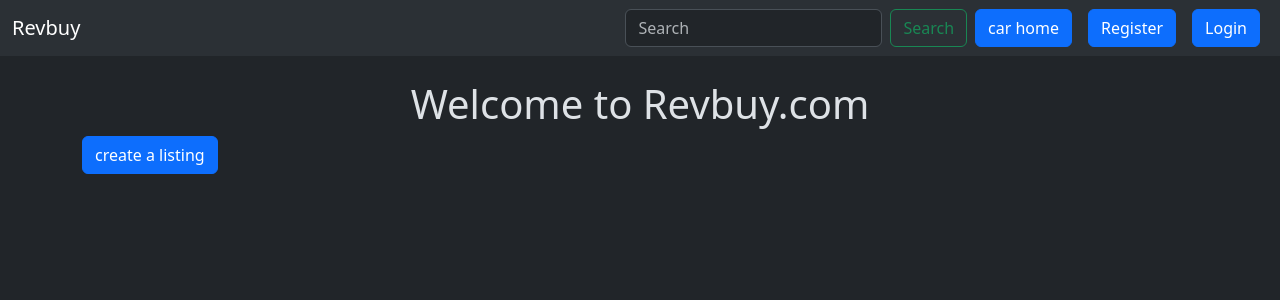
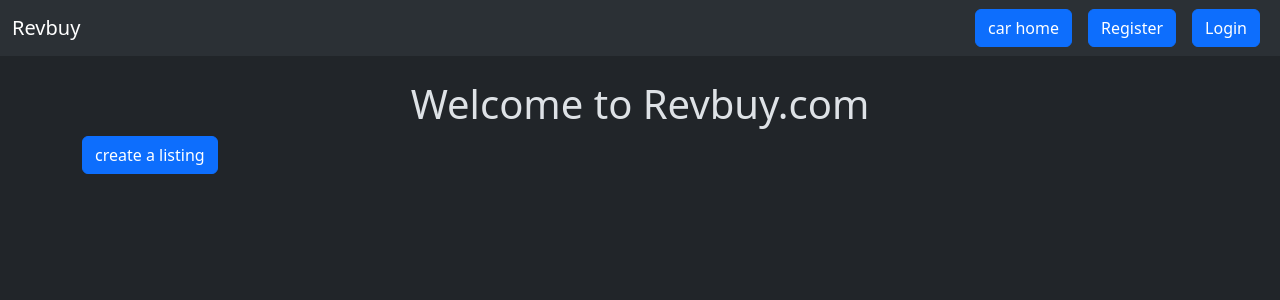
Before and after one commit to himanshu19704/revbuy, a Django app: page /car/ in a window 1280 px wide. Shown: the top 300 px of the page. Run offline with Django 5.2, Linux system fonts and the light colour scheme; data that the repository does not hold is empty.

Commit message:
Updated UI

```diff
--- a/revbuy/settings.py
+++ b/revbuy/settings.py
@@ -26,7 +26,7 @@ SECRET_KEY = 'django-insecure-f74-trtueoydq9iqs)8rfn#-+ag)xz!a(kx@!rwx*blcgtivh!
 # SECURITY WARNING: don't run with debug turned on in production!
 DEBUG = True
 
-ALLOWED_HOSTS = ['.onrender.com']
+ALLOWED_HOSTS = ['.onrender.com', '127.0.0.1']
 
 
 # Application definition
--- a/templates/layout.html
+++ b/templates/layout.html
@@ -24,8 +24,6 @@
         </li>
       </ul>
       <form class="d-flex" role="search">
-        <input class="form-control me-2" type="search" placeholder="Search" aria-label="Search"/>
-        <button class="btn btn-outline-success" type="submit">Search</button>
       </form>
       <a href="{% url 'car_list' %}" class="btn btn-primary mx-2">car home</a>
       {% if user.is_authenticated %}
```
